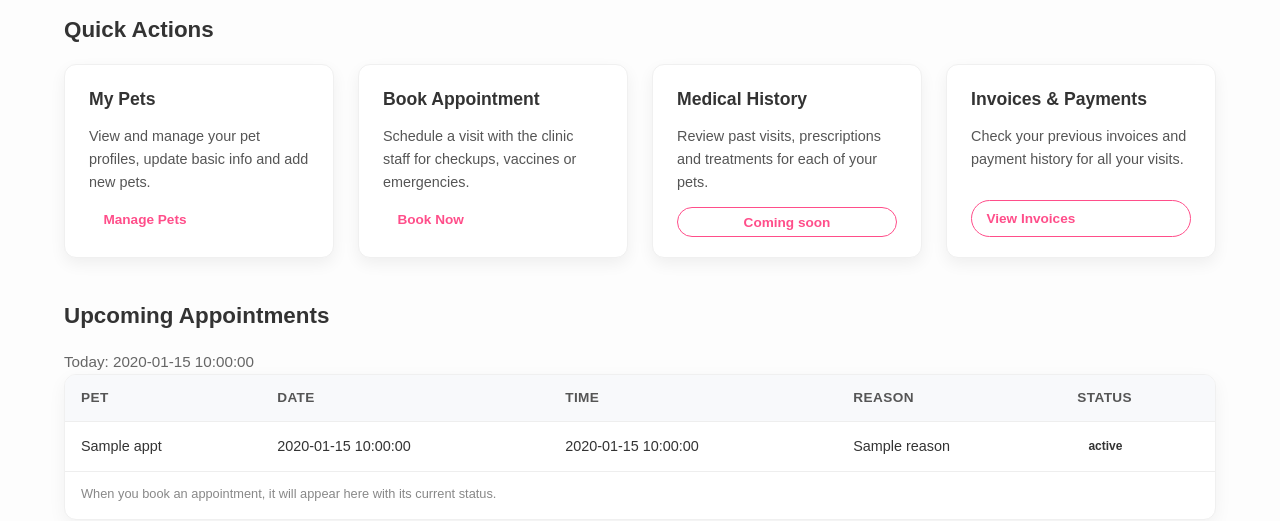
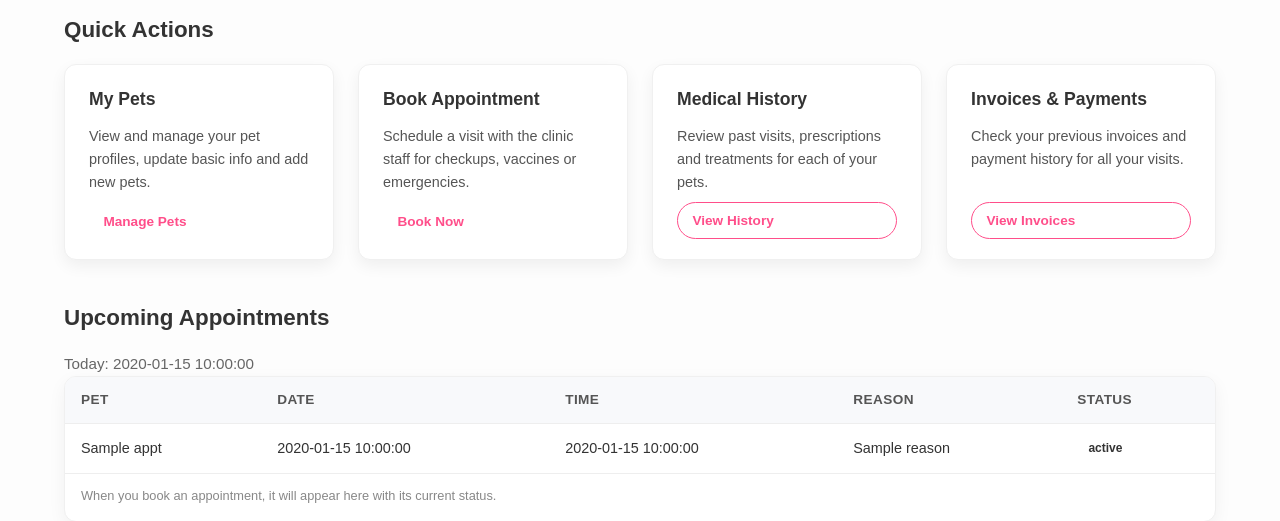
Before and after one commit to paz0123/pet-clinical-2, a Flask app: template templates/pet-owner-dashboard.html in a window 1280 px wide. Shown: the part 219-740 px from the top of the page. Run offline with Flask 3, Linux system fonts and the light colour scheme; the template is opened without the code that fills it: most values are stand-ins (such as "Sample title", 1, 10 or a date in 2020).

Commit message:
Ton message

```diff
--- a/templates/pet-owner-dashboard.html
+++ b/templates/pet-owner-dashboard.html
@@ -47,7 +47,7 @@
                 <div class="dashboard-card">
                     <h3>Medical History</h3>
                     <p>Review past visits, prescriptions and treatments for each of your pets.</p>
-                    <button class="btn btn-secondary btn-small" disabled>Coming soon</button>
+                    <a href="{{ url_for('my_pets') }}" class="btn btn-secondary btn-small">View History</a>
                 </div>
                 <div class="dashboard-card">
                     <h3>Invoices & Payments</h3>
```
